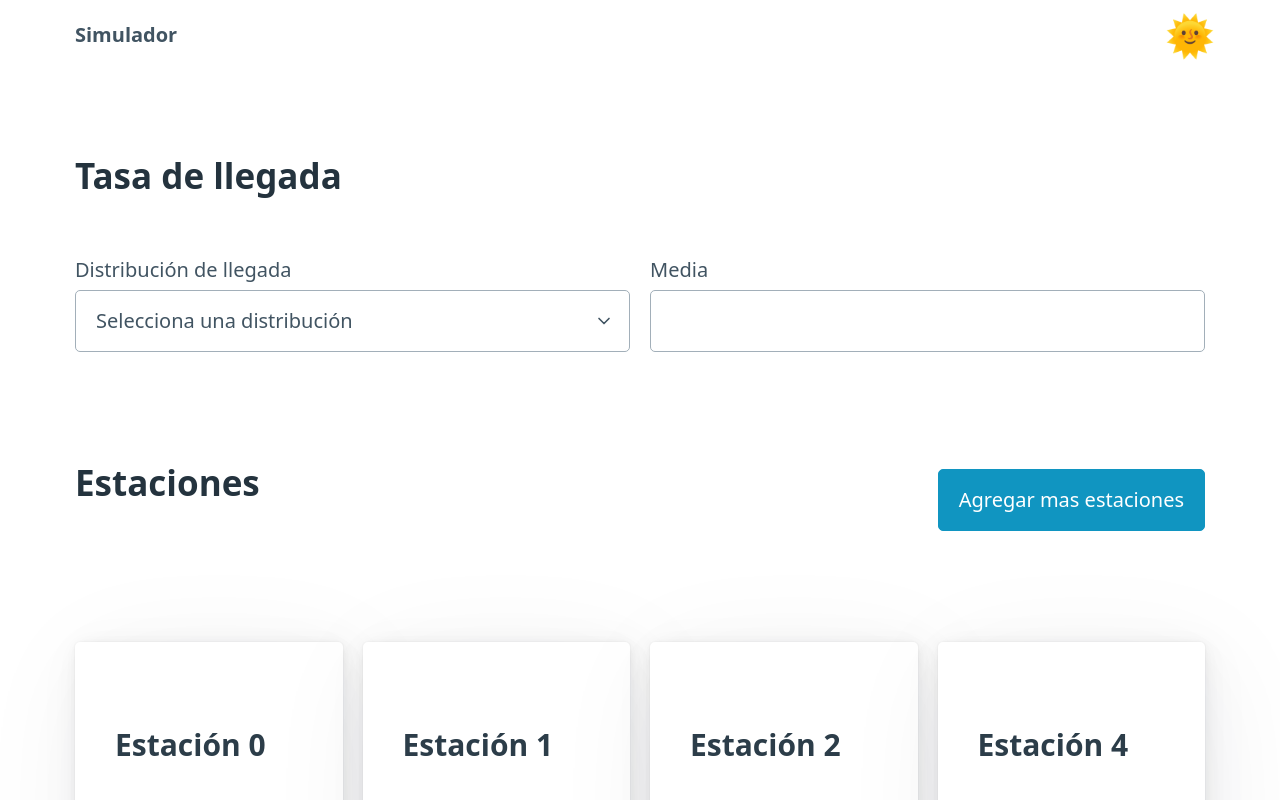
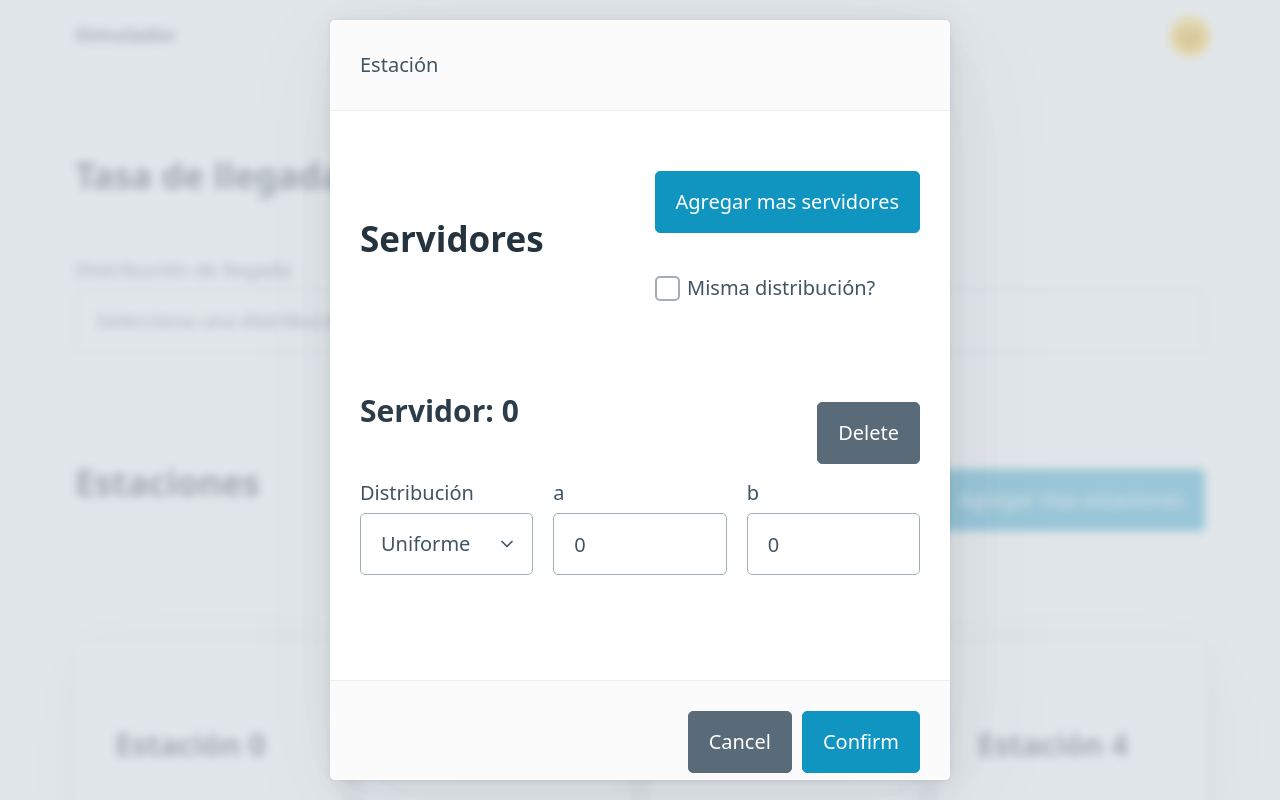
Before and after one commit to sarrietav-dev/queue-simulation, a React (Vite) app: page / in a window 1280 px wide. Shown: the top 800 px of the page. Built offline with nearby package versions, Linux system fonts and the light colour scheme.

Commit message:
🚧 Extract modal

```diff
--- a/src/App.tsx
+++ b/src/App.tsx
@@ -1,80 +1,10 @@
 import "./App.css";
+import Modal from "./components/Modal";
 
 function App() {
     return (
         <>
-            <dialog>
-                <article
-                    style={{
-                        minWidth: "50%",
-                    }}
-                >
-                    <header>Estación 0</header>
-                    <section className="stations_header">
-                        <h2 style={{ margin: 0 }}>Estaciones</h2>
-                        <div
-                            style={{
-                                display: "flex",
-                                flexDirection: "column",
-                                gap: "1rem",
-                            }}
-                        >
-                            <a href="#" role="button">
-                                Agregar mas estaciones
-                            </a>
-                            <label htmlFor="same_dist">
-                                <input type="checkbox" name="" id="same_dist" />
-                                Misma distribución?
-                            </label>
-                        </div>
-                    </section>
-                    {[0, 1, 2, 4].map((index) => (
-                        <section>
-                            <div
-                                style={{
-                                    display: "flex",
-                                    justifyContent: "space-between",
-                                    alignItems: "center",
-                                }}
-                            >
-                                <h3>Servidor: {index}</h3>
-                                <a href="#" role="button" className="secondary">
-                                    Delete
-                                </a>
-                            </div>
-                            <div className="grid">
-                                <label htmlFor="entry_distribution">
-                                    Distribución de llegada
-                                    <select name="" id="entry_distribution">
-                                        <option value="" selected>
-                                            Selecciona una distribución
-                                        </option>
-                                        <option value="1">Uniforme</option>
-                                        <option value="2">Exponencial</option>
-                                        <option value="3">Poisson</option>
-                                    </select>
-                                </label>
-                                <label htmlFor="entry_mean">
-                                    Media
-                                    <input
-                                        type="text"
-                                        name=""
-                                        id="entry_mean"
-                                    />
-                                </label>
-                            </div>
-                        </section>
-                    ))}
-                    <footer>
-                        <a href="#cancel" role="button" className="secondary">
-                            Cancel
-                        </a>
-                        <a href="#confirm" role="button">
-                            Confirm
-                        </a>
-                    </footer>
-                </article>
-            </dialog>
+            <Modal open />
             <div className="container">
                 <section>
                     <nav>
@@ -88,7 +18,7 @@ function App() {
                         </ul>
                     </nav>
                 </section>
-                <form action="">
+                <form>
                     <section>
                         <h2>Tasa de llegada</h2>
                         <div className="grid">
--- /dev/null
+++ b/src/components/Modal.tsx
@@ -0,0 +1,171 @@
+import { useState } from "react";
+import DistributionForm from "./DistributionForm";
+
+type ModalProps = {
+    open?: boolean;
+    data?: ModalData;
+    onSave?: () => void;
+};
+
+type ModalData = {
+    stationId: number;
+    servers: Server[];
+};
+
+function Modal(props: ModalProps) {
+    let initialData: Server[] = [
+        {
+            distribution: {
+                name: "uniform",
+                mean: {
+                    a: 0,
+                    b: 0,
+                },
+            },
+        },
+    ];
+
+    if (props.data && props.data.servers.length !== 0) {
+        initialData = props.data.servers;
+    }
+
+    const [servers, setServers] = useState<Server[]>(initialData);
+    const [sameDist, setSameDist] = useState<boolean>(false);
+
+    const handleCreateServer = () => {
+        if (servers.length === 4) return;
+        setServers((prev) => {
+            return [
+                ...prev,
+                {
+                    distribution: {
+                        name: "uniform",
+                        mean: {
+                            a: 0,
+                            b: 0,
+                        },
+                    },
+                },
+            ];
+        });
+    };
+
+    const handleSameDistributionCheck = () => {
+        setSameDist((prev) => {
+            return !prev;
+        });
+
+        setServers((prev) => {
+            if (prev.length === 0) return prev;
+            return prev.map((server) => {
+                return {
+                    ...server,
+                    distribution: {
+                        ...prev[0].distribution,
+                    },
+                };
+            });
+        });
+    };
+
+    return (
+        <dialog open={props.open}>
+            <article
+                style={{
+                    minWidth: "50%",
+                }}
+            >
+                <header>Estación {props.data?.stationId}</header>
+                <section className="stations_header">
+                    <h2 style={{ margin: 0 }}>
+                        Servidores {sameDist && <span>{servers.length}</span>}
+                    </h2>
+                    <div
+                        style={{
+                            display: "flex",
+                            flexDirection: "column",
+                            gap: "1rem",
+                        }}
+                    >
+                        <button
+                            disabled={servers.length === 4}
+                            role="button"
+                            onClick={handleCreateServer}
+                        >
+                            Agregar mas servidores
+                        </button>
+                        <label htmlFor="same_dist">
+                            <input
+                                type="checkbox"
+                                checked={sameDist}
+                                onChange={handleSameDistributionCheck}
+                                name=""
+                                id="same_dist"
+                            />
+                            Misma distribución?
+                        </label>
+                    </div>
+                </section>
+                {!sameDist ? (
+                    <div>
+                        {servers.map((server, index) => (
+                            <section key={index}>
+                                <div
+                                    style={{
+                                        display: "flex",
+                                        justifyContent: "space-between",
+                                        alignItems: "center",
+                                    }}
+                                >
+                                    <h3>Servidor: {index}</h3>
+                                    <a
+                                        href="#"
+                                        role="button"
+                                        className="secondary"
+                                    >
+                                        Delete
+                                    </a>
+                                </div>
+                                <DistributionForm
+                                    data={server.distribution}
+                                    onChange={(data) => {
+                                        setServers((prev) => {
+                                            const newServers = [...prev];
+                                            newServers[index].distribution =
+                                                data;
+                                            return newServers;
+                                        });
+                                    }}
+                                />
+                            </section>
+                        ))}
+                    </div>
+                ) : (
+                    <DistributionForm
+                        data={servers[0].distribution ?? { name }}
+                        onChange={(data) => {
+                            setServers((prev) => {
+                                const newServers = [...prev];
+                                console.log(data);
+                                newServers.forEach((server) => {
+                                    server.distribution = data;
+                                });
+                                return newServers;
+                            });
+                        }}
+                    />
+                )}
+                <footer>
+                    <a href="#cancel" role="button" className="secondary">
+                        Cancel
+                    </a>
+                    <a href="#confirm" role="button">
+                        Confirm
+                    </a>
+                </footer>
+            </article>
+        </dialog>
+    );
+}
+
+export default Modal;
```
